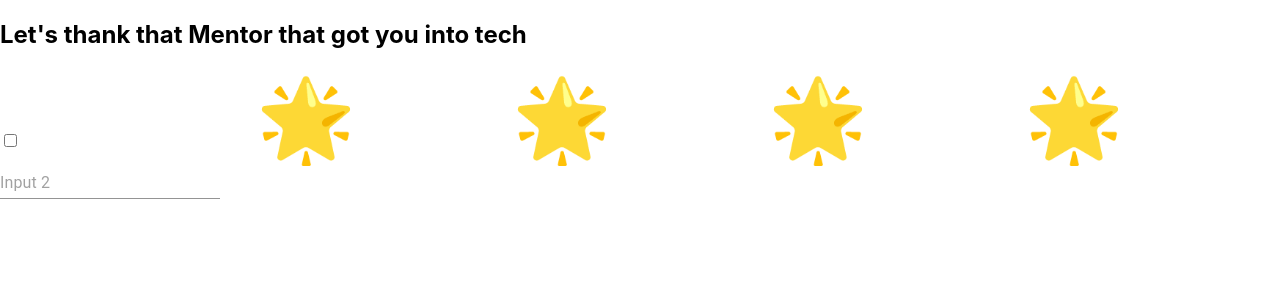
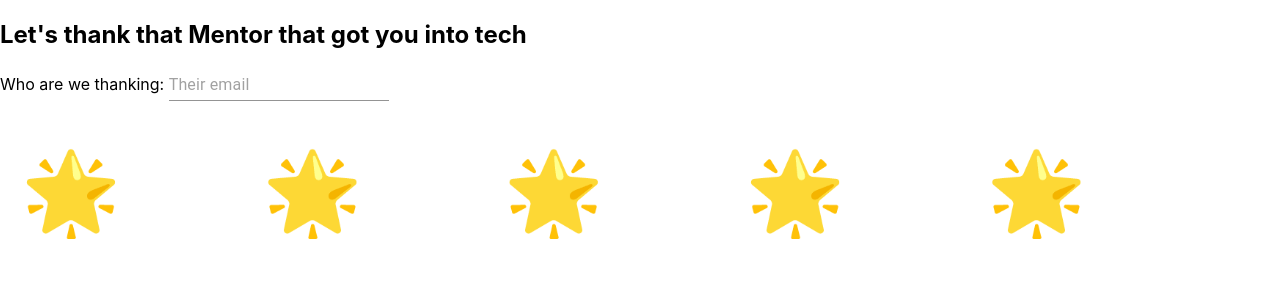
Before and after one commit to peterlewandowski/tech-thanks, a React (Vite) app in the folder tech-thanks/: page /send in a window 1280 px wide. Shown: the top 300 px of the page. Built offline with nearby package versions, Linux system fonts and the light colour scheme.

Commit message:
send page working

```diff
--- /dev/null
+++ b/tech-thanks/src/components/services/hash.js
@@ -0,0 +1,7 @@
+export const   oneWayHash = async (message) => {
+  const msgUint8 = new TextEncoder().encode(message);                           // encode as (utf-8) Uint8Array
+  const hashBuffer = await crypto.subtle.digest('SHA-256', msgUint8);           // hash the message
+  const hashArray = Array.from(new Uint8Array(hashBuffer));                     // convert buffer to byte array
+  const hashHex = hashArray.map(b => b.toString(16).padStart(2, '0')).join(''); // convert bytes to hex string
+  return hashHex;
+}
--- a/tech-thanks/src/main.css
+++ b/tech-thanks/src/main.css
@@ -17,12 +17,37 @@ body {
     display: flex;
     flex-wrap: wrap;
     padding-left: 0;
+    margin-left: 20px;
   }
 
   .startChoose {
-    flex: 0 0 20%;
+    flex: 0 0 19%;
     font-size:5em;
+    border: 1px white solid;
   }
   .startChoose:checked ~ .control-me::after {
     content: "😩";
 }
+
+ /* #starSelection:hover .startChoose {
+  background-color: red;
+  border: 1px black solid;
+}  */
+
+.startChoose:hover, .chosen{
+  background-color: green;
+  border: 1px black solid;
+}
+
+.startChoose:hover{
+  background-color:  yellow;
+}
+
+
+#whowethank {
+  margin-bottom: 40px;
+}
+
+#urlToSend {
+  width:100%;
+}
--- a/tech-thanks/src/scenes/ThankerSend.jsx
+++ b/tech-thanks/src/scenes/ThankerSend.jsx
@@ -1,22 +1,66 @@
-import React, {useState} from 'react';
+import React, {useState,useContext, useEffect} from 'react';
 import { Input } from '@mui/material';
-import { useContext } from 'react';
 import {UserContext} from "../components/context/UserContext"
+import {oneWayHash} from "../components/services/hash"
 
 const ThankerSend = () => {
     const {user,setUser} = useContext(UserContext);
+    const [starChosen, setStarChosen] = useState(0)
+    const [email,setEmail] = useState("");
+    const [url,setUrl] = useState("")
+
+
+useEffect( () => {
+
+
+    const getHash = async (passedEmail) =>  {
+       oneWayHash(passedEmail).then(emailHashed => {
+
+        setUrl("https://techthanks.com/thanks/" +emailHashed );
+       })
+
+    }
+    if (email && starChosen > 0 )  {
+        getHash(email)
+    console.log("yeah")
+    }
+
+},[email,starChosen])
+
+
+
+
+
+    const handleStar = (star) => {
+        setStarChosen(star.target.id);
+    };
+
+    const handleEmail = (e) => {
+        setEmail(e.target.value);
+      }
+
 
     return (
         <>
             <h2>Let's thank that Mentor that got you into tech</h2>
+            <div id="whowethank">Who are we thanking:    <Input placeholder="Their email" onChange={handleEmail}  /></div>
             <div id="starSelection">
-            <div className="startChoose"><input type="checkbox" id="start1" className="visually-hidden" /></div>
-            <div className="startChoose">🌟</div>
-            <div className="startChoose">🌟</div>
-            <div className="startChoose">🌟</div>
-            <div className="startChoose">🌟</div>
+            <div className={"startChoose "+ (starChosen > 0 ? "chosen" : "") } id="1"  onClick={handleStar}>🌟</div>
+            <div className={"startChoose "+ (starChosen > 1 ? "chosen" : "")  }  id="2"   onClick={handleStar}>🌟</div>
+            <div className={"startChoose "+ (starChosen > 2 ? "chosen" : "")  }  id="3"   onClick={handleStar}>🌟</div>
+            <div className={"startChoose "+ (starChosen > 3 ? "chosen" : "")  }   id="4"  onClick={handleStar}>🌟</div>
+            <div className={"startChoose "+ (starChosen > 4 ? "chosen" : "")  }   id="5"   onClick={handleStar}>🌟</div>
             </div>
-            <Input placeholder="Input 2" />
+            {
+                url  ?
+                <div>
+                    You've chose to send  {starChosen} 🌟's to {email}<br />
+                    <b><a href={url}>{url}</a></b>
+
+                </div>
+                : ""
+
+            }
 
 
         </>
```
